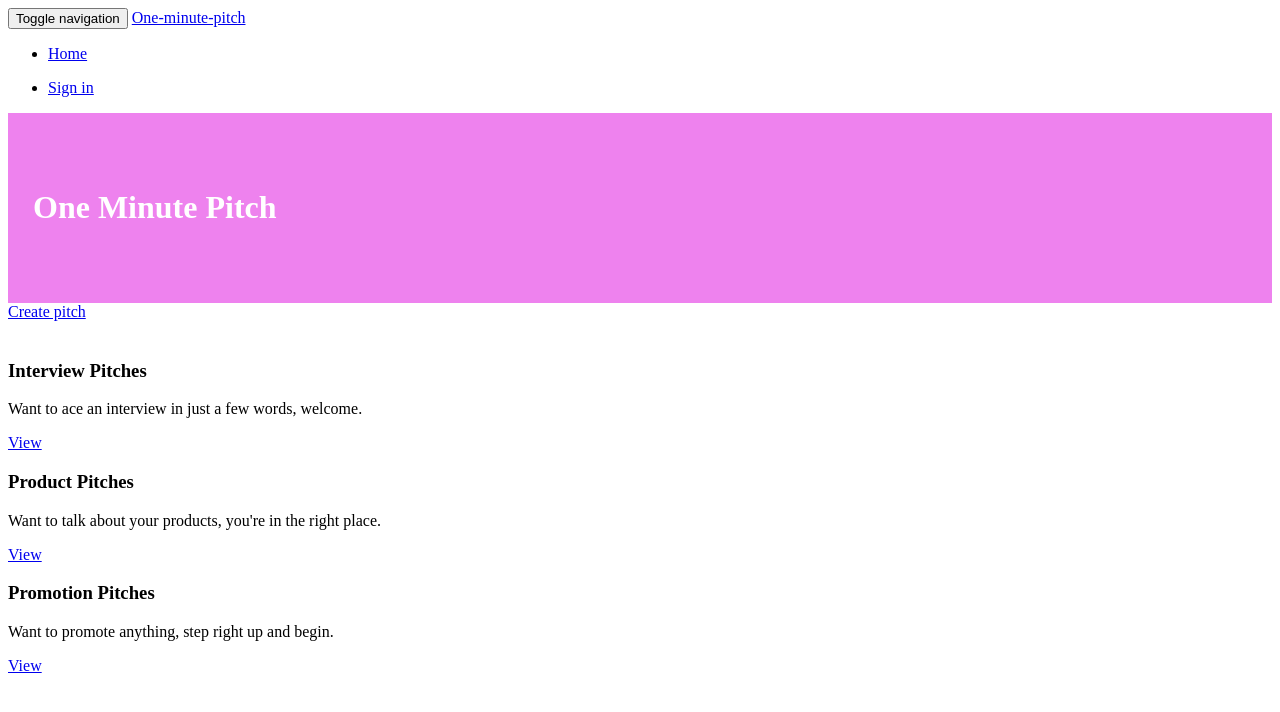
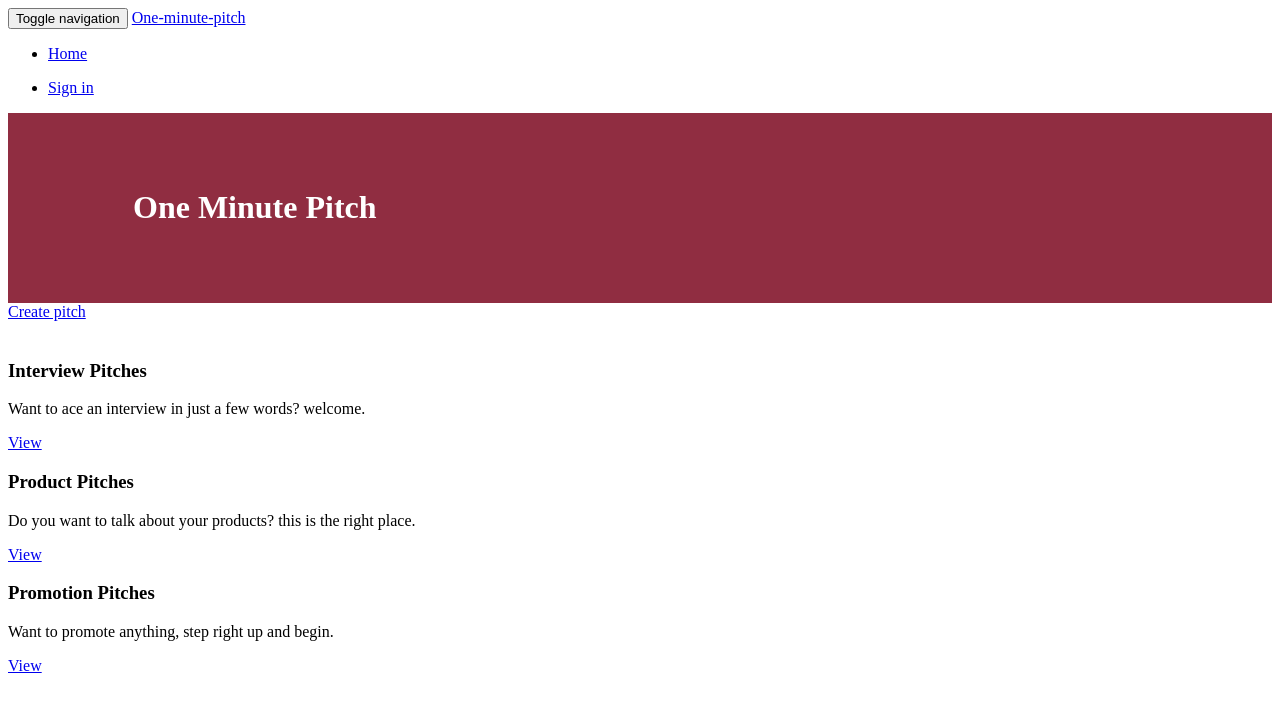
Before and after one commit to Marah-uwase/One-minute-pich, a Flask app: template app/templates/index.html in a window 1280 px wide. Shown: the top 712 px of the page. Run offline with Flask 2, Linux system fonts and the light colour scheme; the template is opened without the code that fills it, so the values that code supplies are empty; some libraries are stand-ins or nearby versions.

Commit message:
changing the colors for the titles

```diff
--- a/app/templates/index.html
+++ b/app/templates/index.html
@@ -11,8 +11,8 @@
 {%endblock%}
 <!-- Content block -->
 {%block content%}
-<div class="jumbotron text-center" style="background-color:violet; color: #fff; padding: 55px 25px; ">
-    <h1>One Minute Pitch</h1>
+<div class="jumbotron text-center" style="background-color:#902D41; color: #fff; padding: 55px 25px; ">
+    <h1 class="text-center"style="margin-left:100px">One Minute Pitch</h1>
 </div>
 <div class="container" style="padding-bottom: 20px;">
     <a href="{{url_for('main.new_pitch')}}" class="btn btn-success">Create pitch</a>
@@ -23,14 +23,14 @@
         <div class="col-md-4">
             <div class="well well-lg">
                 <h3>Interview Pitches</h3>
-                <p>Want to ace an interview in just a few words, welcome.</p>
+                <p>Want to ace an interview in just a few words? welcome.</p>
                 <a href="{{url_for('main.interview_pitches')}}" class="btn btn-primary -center">View</a>
             </div>
         </div>
         <div class="col-md-4">
             <div class="well well-lg">
                 <h3>Product Pitches</h3>
-                <p>Want to talk about your products, you're in the right place.</p>
+                <p>Do you want to talk about your products? this is the right place.</p>
                 <a href="{{url_for('main.product_pitches')}}" class="btn btn-primary -center">View</a>
             </div>
         </div>
```
